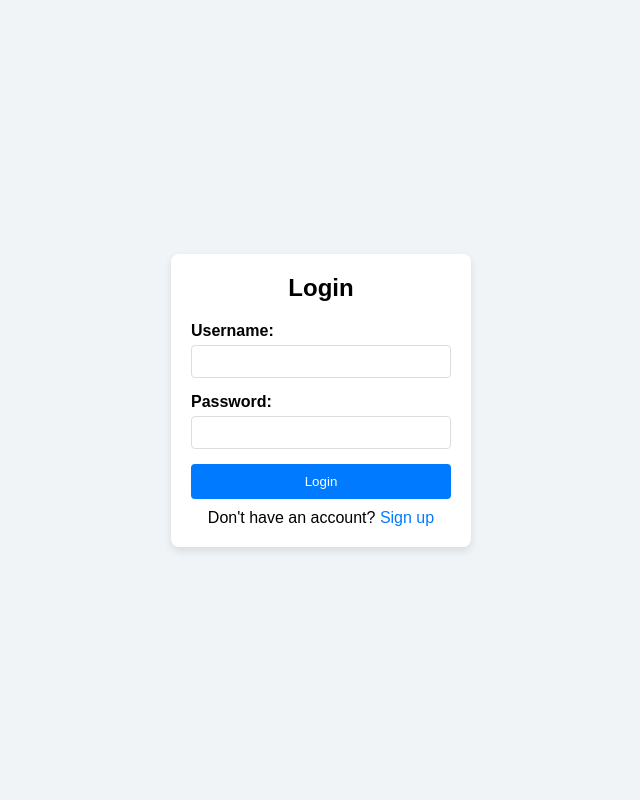
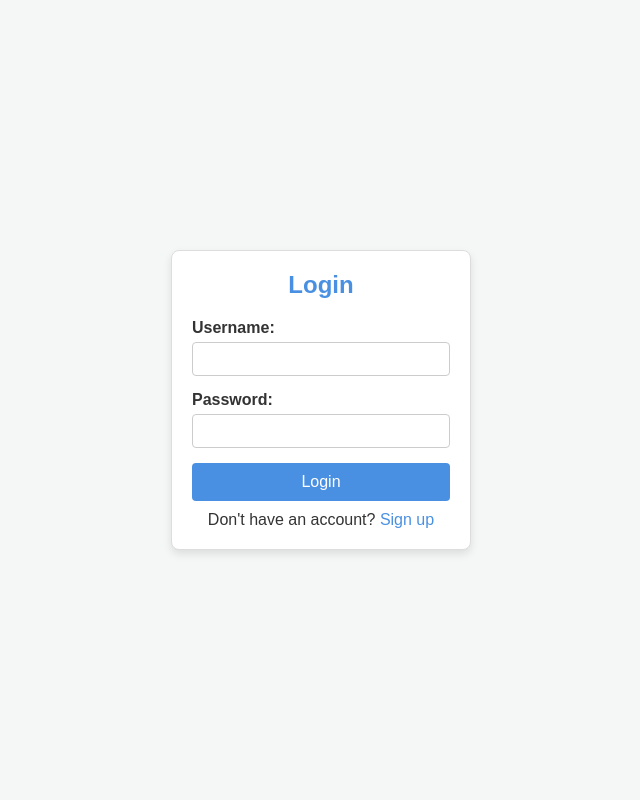
Before and after one commit to Sisyphus-dj/it38a-enter-dev, a PHP site: page / in a window 1280 px wide. Shown: the whole page, without its empty margins (319-959 px from the left). Run offline with PHP 8.4, Linux system fonts and the light colour scheme.

Commit message:
change color scheme

```diff
--- a/styles.css
+++ b/styles.css
@@ -6,7 +6,7 @@
 
 body {
     font-family: Arial, sans-serif;
-    background-color: #f0f4f7;
+    background-color: #f4f7f6;
     display: flex;
     justify-content: center;
     align-items: center;
@@ -15,15 +15,17 @@ body {
 
 .form-container {
     width: 300px;
-    background-color: #fff;
+    background-color: #ffffff;
     padding: 20px;
     border-radius: 8px;
     box-shadow: 0 4px 8px rgba(0, 0, 0, 0.1);
     text-align: center;
+    border: 1px solid #ddd;
 }
 
 h2 {
     margin-bottom: 20px;
+    color: #4a90e2;
 }
 
 .form-group {
@@ -35,41 +37,46 @@ label {
     display: block;
     margin-bottom: 5px;
     font-weight: bold;
+    color: #333;
 }
 
 input {
     width: 100%;
     padding: 8px;
-    border: 1px solid #ddd;
+    border: 1px solid #ccc;
     border-radius: 4px;
+    font-size: 14px;
+    color: #333;
 }
 
 button {
     width: 100%;
     padding: 10px;
-    background-color: #007bff;
-    color: #fff;
+    background-color: #4a90e2;
+    color: #ffffff;
     border: none;
     border-radius: 4px;
     cursor: pointer;
+    font-size: 16px;
 }
 
 button:hover {
-    background-color: #0056b3;
+    background-color: #357abd;
 }
 
 .error-message {
-    color: red;
+    color: #e74c3c;
     margin-top: 10px;
     font-size: 14px;
 }
 
 p {
     margin-top: 10px;
+    color: #333;
 }
 
 a {
-    color: #007bff;
+    color: #4a90e2;
     text-decoration: none;
 }
 
```
